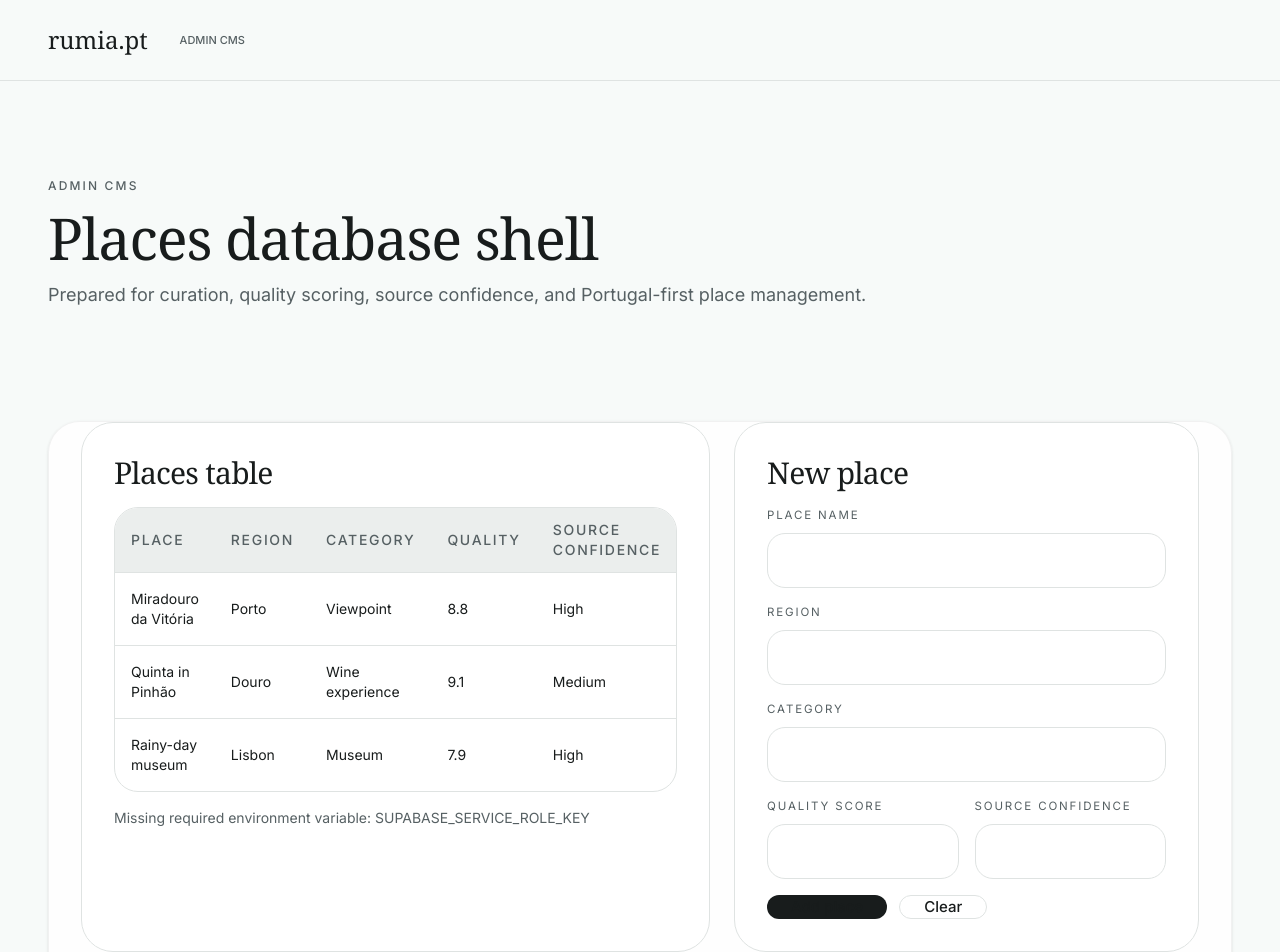
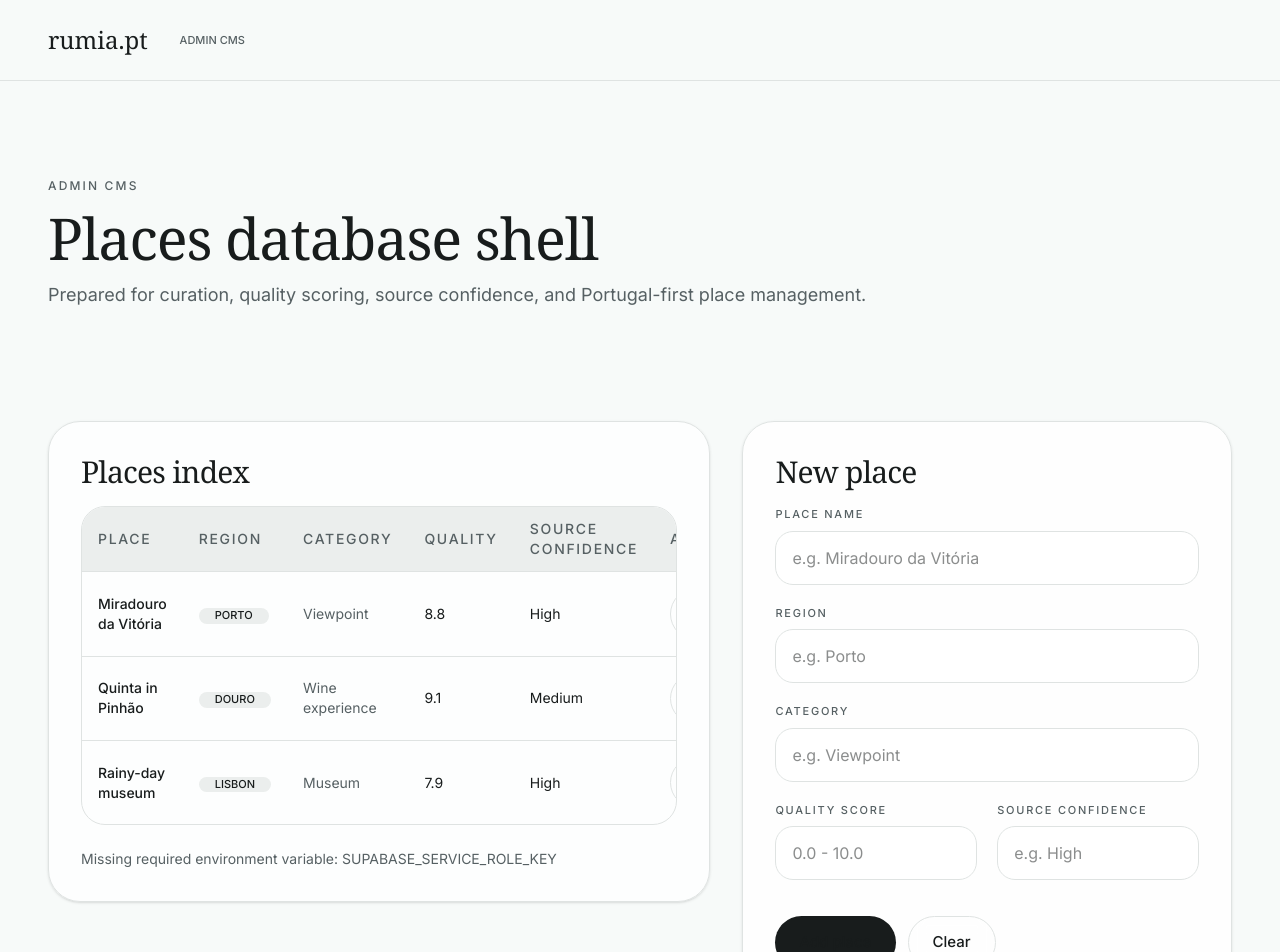
Before and after one commit to Dystx/Rota, a Next.js app in the folder apps/web/: page /admin/places in a window 1280 px wide. Shown: the top 952 px of the page. Built offline with nearby package versions, Linux system fonts and the light colour scheme; no server answers.

Commit message:
feat(admin): redesign /admin/places shell and editor
Ultraworked with [Sisyphus](https://github.com/code-yeongyu/oh-my-openagent)

Co-authored-by: Sisyphus <clio-agent@sisyphuslabs.ai>

```diff
--- a/apps/web/app/(admin)/admin/places/page.tsx
+++ b/apps/web/app/(admin)/admin/places/page.tsx
@@ -1,19 +1,19 @@
-import { Card, CardContent, PageShell, SectionHeading } from "@repo/ui";
+import { PageShell, SectionHeading } from "@repo/ui";
 import { PlaceEditor } from "./place-editor";
 
 export default function AdminPlacesPage() {
   return (
     <PageShell variant="admin">
+      <div data-testid="admin-places-header">
         <SectionHeading
           eyebrow="Admin CMS"
           title="Places database shell"
           description="Prepared for curation, quality scoring, source confidence, and Portugal-first place management."
         />
-      <Card className="mt-8 overflow-hidden border-black/5 bg-white/60 shadow-sm">
-        <CardContent className="px-8 py-8">
+      </div>
+      <div className="mt-8">
         <PlaceEditor />
-        </CardContent>
-      </Card>
+      </div>
     </PageShell>
   );
 }
--- a/apps/web/app/(admin)/admin/places/place-editor.tsx
+++ b/apps/web/app/(admin)/admin/places/place-editor.tsx
@@ -1,7 +1,7 @@
 "use client";
 
 import { useEffect, useMemo, useState } from "react";
-import { Button, Card, CardContent, CardHeader, CardTitle, DataTable } from "@repo/ui";
+import { Badge, Button, Card, CardContent, CardHeader, CardTitle, DataTable } from "@repo/ui";
 import type { Place } from "@repo/types";
 
 type PlaceRow = Place & { quality: number | null };
@@ -64,11 +64,11 @@ export function PlaceEditor() {
   const rows = useMemo(
     () =>
       places.map((place) => [
-        place.name,
-        place.region,
-        place.category,
-        place.quality?.toString() ?? "Pending",
-        place.sourceConfidence,
+        <div key={`${place.id}-name`} className="font-medium text-[var(--color-foreground)]">{place.name}</div>,
+        <Badge key={`${place.id}-region`} tone="soft">{place.region}</Badge>,
+        <span key={`${place.id}-cat`} className="text-[var(--color-muted-foreground)]">{place.category}</span>,
+        <span key={`${place.id}-qual`}>{place.quality?.toString() ?? "Pending"}</span>,
+        <span key={`${place.id}-conf`}>{place.sourceConfidence}</span>,
         <Button key={`${place.id}-edit`} type="button" variant="ghost" onClick={() => startEdit(place)}>
           Edit
         </Button>
@@ -209,53 +209,91 @@ export function PlaceEditor() {
   }
 
   return (
-    <div className="grid gap-6 xl:grid-cols-[1.15fr_0.85fr]">
-      <Card>
+    <div className="grid items-start gap-8 xl:grid-cols-[1.15fr_0.85fr]">
+      <div className="grid gap-6 min-w-0">
+        <Card className="overflow-hidden border-[var(--color-border)] bg-white/60 shadow-sm">
           <CardHeader>
-          <CardTitle>Places table</CardTitle>
+            <CardTitle>Places index</CardTitle>
           </CardHeader>
-        <CardContent className="grid gap-4">
-          {isLoading ? <p className="rota-muted text-sm">Loading places…</p> : null}
+          <CardContent className="grid gap-6 min-w-0">
+            <div data-testid="places-table" className="min-w-0 overflow-x-auto">
+              {isLoading ? <p className="text-sm text-[var(--color-muted-foreground)]">Loading places…</p> : null}
               <DataTable columns={["Place", "Region", "Category", "Quality", "Source confidence", "Action"]} rows={rows} />
-          <p className="rota-muted text-sm">{message}</p>
+            </div>
+            <p className="text-sm text-[var(--color-muted-foreground)]">{message}</p>
           </CardContent>
         </Card>
-      <Card>
+      </div>
+
+      <div className="sticky top-32">
+        <Card data-testid="place-form" className="overflow-hidden border-[var(--color-border)] bg-white/60 shadow-sm">
           <CardHeader>
             <CardTitle>{editingId ? "Edit place" : "New place"}</CardTitle>
           </CardHeader>
-        <CardContent className="grid gap-4">
+          <CardContent className="grid gap-5">
             <FormField label="Place name">
-            <input className="rota-form-input" value={draft.name} onChange={(event) => setDraft((current) => ({ ...current, name: event.target.value }))} />
+              <input
+                className="w-full rounded-[18px] border border-[var(--color-border)] bg-[rgba(255,255,255,0.84)] px-4 py-3.5 text-[var(--color-foreground)] transition-colors focus:border-transparent focus:outline-none focus:ring-2 focus:ring-[var(--color-accent)]"
+                value={draft.name}
+                onChange={(event) => setDraft((current) => ({ ...current, name: event.target.value }))}
+                placeholder="e.g. Miradouro da Vitória"
+              />
             </FormField>
             <FormField label="Region">
-            <input className="rota-form-input" value={draft.region} onChange={(event) => setDraft((current) => ({ ...current, region: event.target.value }))} />
+              <input
+                className="w-full rounded-[18px] border border-[var(--color-border)] bg-[rgba(255,255,255,0.84)] px-4 py-3.5 text-[var(--color-foreground)] transition-colors focus:border-transparent focus:outline-none focus:ring-2 focus:ring-[var(--color-accent)]"
+                value={draft.region}
+                onChange={(event) => setDraft((current) => ({ ...current, region: event.target.value }))}
+                placeholder="e.g. Porto"
+              />
             </FormField>
             <FormField label="Category">
-            <input className="rota-form-input" value={draft.category} onChange={(event) => setDraft((current) => ({ ...current, category: event.target.value }))} />
+              <input
+                className="w-full rounded-[18px] border border-[var(--color-border)] bg-[rgba(255,255,255,0.84)] px-4 py-3.5 text-[var(--color-foreground)] transition-colors focus:border-transparent focus:outline-none focus:ring-2 focus:ring-[var(--color-accent)]"
+                value={draft.category}
+                onChange={(event) => setDraft((current) => ({ ...current, category: event.target.value }))}
+                placeholder="e.g. Viewpoint"
+              />
             </FormField>
-          <div className="grid gap-4 md:grid-cols-2">
+            <div className="grid gap-5 md:grid-cols-2">
               <FormField label="Quality score">
-              <input className="rota-form-input" value={draft.quality} onChange={(event) => setDraft((current) => ({ ...current, quality: event.target.value }))} />
+                <input
+                  className="w-full rounded-[18px] border border-[var(--color-border)] bg-[rgba(255,255,255,0.84)] px-4 py-3.5 text-[var(--color-foreground)] transition-colors focus:border-transparent focus:outline-none focus:ring-2 focus:ring-[var(--color-accent)]"
+                  value={draft.quality}
+                  onChange={(event) => setDraft((current) => ({ ...current, quality: event.target.value }))}
+                  placeholder="0.0 - 10.0"
+                />
               </FormField>
               <FormField label="Source confidence">
-              <input className="rota-form-input" value={draft.sourceConfidence} onChange={(event) => setDraft((current) => ({ ...current, sourceConfidence: event.target.value }))} />
+                <input
+                  className="w-full rounded-[18px] border border-[var(--color-border)] bg-[rgba(255,255,255,0.84)] px-4 py-3.5 text-[var(--color-foreground)] transition-colors focus:border-transparent focus:outline-none focus:ring-2 focus:ring-[var(--color-accent)]"
+                  value={draft.sourceConfidence}
+                  onChange={(event) => setDraft((current) => ({ ...current, sourceConfidence: event.target.value }))}
+                  placeholder="e.g. High"
+                />
               </FormField>
             </div>
-          <div className="flex flex-wrap gap-3">
-            <Button type="button" onClick={savePlace} disabled={isSaving}>{isSaving ? "Saving…" : editingId ? "Save place" : "Add place"}</Button>
-            <Button type="button" variant="ghost" onClick={resetForm}>Clear</Button>
+            <div className="mt-4 flex flex-wrap gap-3">
+              <Button data-testid="place-save-button" type="button" onClick={savePlace} disabled={isSaving}>
+                {isSaving ? "Saving…" : editingId ? "Save place" : "Add place"}
+              </Button>
+              <Button type="button" variant="ghost" onClick={resetForm}>
+                Clear
+              </Button>
             </div>
           </CardContent>
         </Card>
+      </div>
     </div>
   );
 }
 
 function FormField({ children, label }: { children: React.ReactNode; label: string }) {
   return (
-    <label className="rota-form-field">
-      <span className="rota-form-label">{label}</span>
+    <label className="grid gap-2">
+      <span className="text-[11px] font-medium uppercase tracking-[0.16em] text-[var(--color-muted-foreground)]">
+        {label}
+      </span>
       {children}
     </label>
   );
```
Lines whose indentation alone changed are shown as unchanged.
